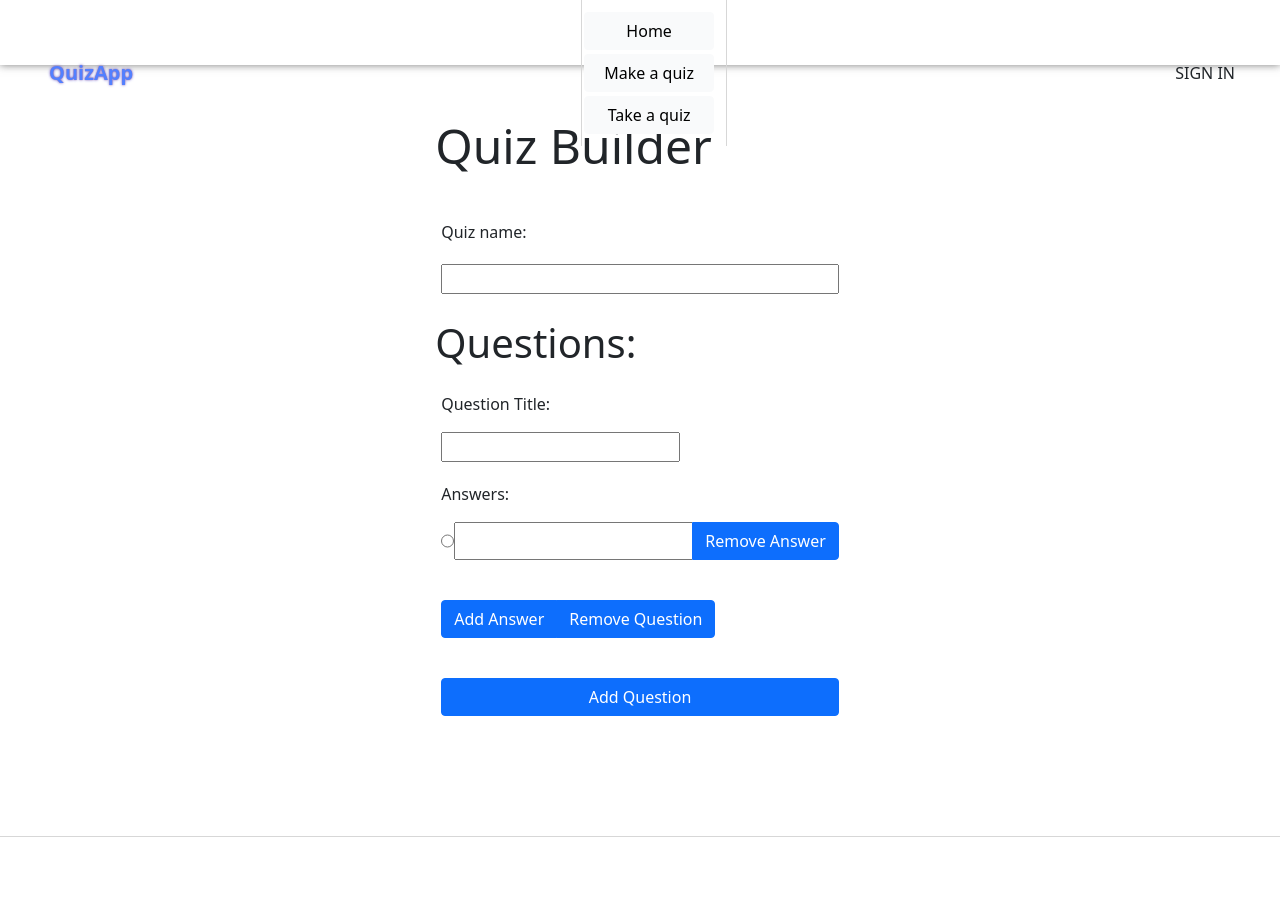
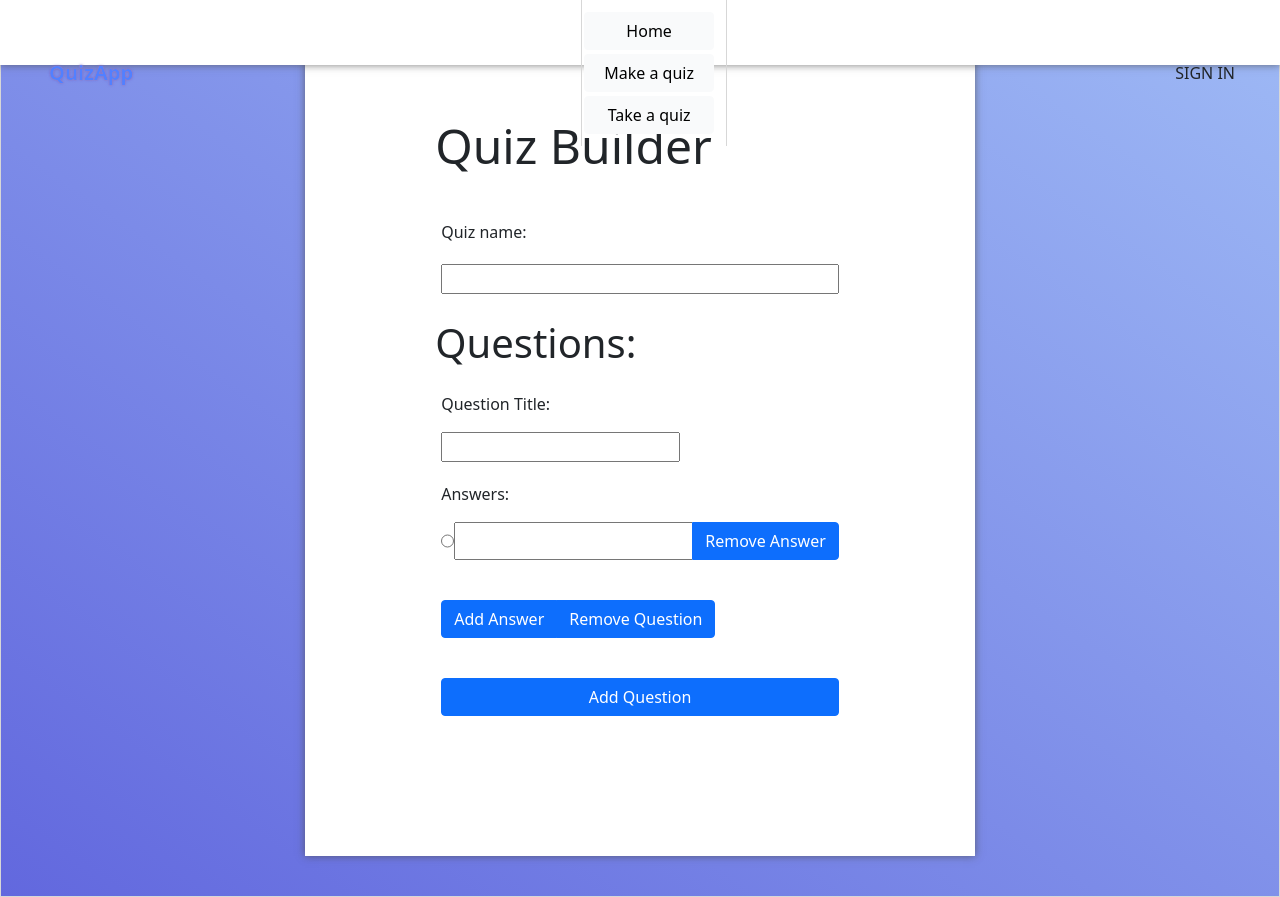
Before and after one commit to ErykNe/Quiz-App, an Angular app: page / in a window 1280 px wide. Both pictures are taken after a click on the item "Make a quiz". Before the commit the page ends 857 px from the top, so only its background shows below. Built offline with nearby package versions, Linux system fonts and the light colour scheme.

Commit message:
some changes

```diff
--- a/src/home.page/homepage.component.css
+++ b/src/home.page/homepage.component.css
@@ -26,7 +26,7 @@
     background-color: #F4F8FB;
 }
 .row {
-    width: 100.6%;
+    width: 100.5%;
 }
 .homepage3 {
     display: flex;
--- a/src/quiz.builder/quizbuilder.component.css
+++ b/src/quiz.builder/quizbuilder.component.css
@@ -1,3 +1,16 @@
+.body {
+    background: linear-gradient(
+        to right top,
+        rgb(98, 104, 222) 0%,
+        rgb(158, 185, 245) 100%);
+    height: auto;
+}
+.row {
+    background: white;
+    margin-left: 20%;
+    margin-right: 20%;
+    box-shadow: 0 0 8px 0 rgba(75, 75, 75, 0.735);
+}
 .homepage1 {
     display: flex;
     display: grid;
@@ -7,22 +20,23 @@
     top: 0;
     left: 0;
     right: 0;
-    width: 100%;
     align-items: center;
     justify-content: center;
     padding-top: 100px;
     padding-bottom: 100px;
     background:white
 }
-* {
+.body > * {
     -webkit-user-select: none;
     -webkit-user-drag: none;
     -moz-user-select: none;
     -ms-user-select: none;
     user-select: none;
+}
+.col > * {
     animation: moveInBottom 0.7s ease-out;
 }
-.container {
+.body {
     border: 1px solid rgb(215, 215, 215);
 }
 .display-5, .display-6{
--- a/src/quiz.builder/quizbuilder.component.html
+++ b/src/quiz.builder/quizbuilder.component.html
@@ -1,3 +1,5 @@
+<div class="body">
+  <div class="container">
     <div class="row">
       <div class="container col homepage1">
         <div class="display-5">Quiz Builder</div>
@@ -26,3 +28,5 @@
         </div>
       </div>
     </div>
+  </div>
+</div>
```
Also changed, not shown: src/home.page/homepage.component.html (indentation only). Lines whose indentation alone changed are shown as unchanged.
